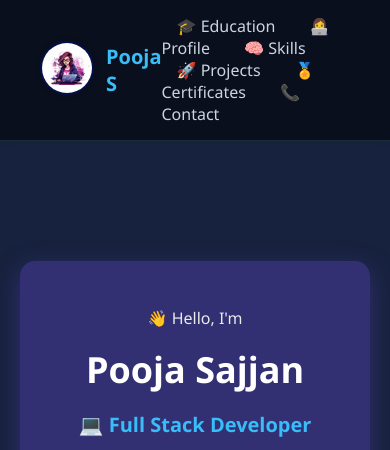
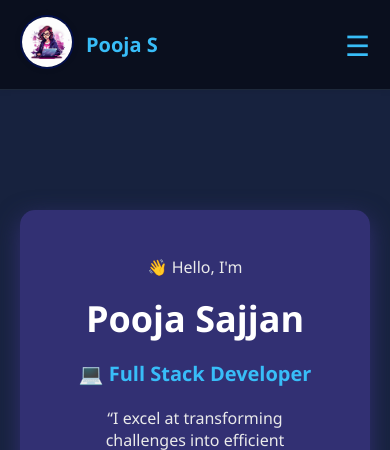
Before and after one commit to pooja-S83/personal-portfolio, a Flask app: page / in a window 390 px wide. Shown: the top 450 px of the page. Run offline with Flask 3, Linux system fonts and the light colour scheme.

Commit message:
responsive

```diff
--- a/static/style.css
+++ b/static/style.css
@@ -458,3 +458,58 @@ html {
   transform: translateY(-2px);
   box-shadow: 0 6px 12px rgba(0,0,0,0.3);
 }
+
+/* Hamburger Menu Icon */
+.menu-toggle {
+  display: none;
+  font-size: 28px;
+  cursor: pointer;
+  color: #38bdf8;
+}
+
+@media (max-width: 768px) {
+  .navbar {
+    flex-wrap: wrap;
+    padding: 15px 20px;
+  }
+
+  .menu-toggle {
+    display: block;
+  }
+
+  .nav-links {
+    display: none;
+    flex-direction: column;
+    position: absolute;
+    top: 70px;
+    right: 20px;
+    background: #0a0f1e;
+    border-radius: 8px;
+    box-shadow: 0 6px 20px rgba(0, 0, 0, 0.4);
+    padding: 15px;
+    width: 220px;
+    text-align: right;
+  }
+
+  .nav-links a {
+    display: block;
+    padding: 10px 0;
+    margin: 5px 0;
+    color: #e2e8f0;
+    border-bottom: 1px solid #1e293b;
+  }
+
+  .nav-links a:last-child {
+    border-bottom: none;
+  }
+
+  .nav-links.active {
+    display: flex;
+    animation: fadeIn 0.3s ease;
+  }
+
+  @keyframes fadeIn {
+    from { opacity: 0; transform: translateY(-10px); }
+    to { opacity: 1; transform: translateY(0); }
+  }
+}
--- a/templates/base.html
+++ b/templates/base.html
@@ -10,7 +10,7 @@
   <link rel="stylesheet" href="{{ url_for('static', filename='style.css') }}">
   <link rel="stylesheet" href="https://cdnjs.cloudflare.com/ajax/libs/font-awesome/4.7.0/css/font-awesome.min.css">
 
-  <!-- Favicon (optional) -->
+  <!-- Favicon  -->
   <link rel="icon" href="{{ url_for('static', filename='images/avatar.avif') }}" type="image/x-icon">
 </head>
 
@@ -21,7 +21,7 @@
       <!-- Avatar -->
       <a href="#about-me" class="navbar-avatar" aria-label="Go to profile section">
         <img src="{{ url_for('static', filename='images/avatar.avif') }}"
-             alt="Pooja S profile picture"
+             alt="Pooja S "
              class="avatar-img"
              loading="lazy">
       </a>
@@ -31,6 +31,9 @@
         <a href="/" title="Home">Pooja S</a>
       </div>
     </div>
+
+    <!-- Hamburger Icon -->
+    <span class="menu-toggle" onclick="toggleMenu()">☰</span>
 
     <!-- Navigation Links -->
     <nav class="nav-links" aria-label="Main navigation">
@@ -47,5 +50,12 @@
   <main>
     {% block content %}{% endblock %}
   </main>
+
+  <!-- JS for Responsive Navbar -->
+  <script>
+    function toggleMenu() {
+      document.querySelector('.nav-links').classList.toggle('active');
+    }
+  </script>
 </body>
 </html>
--- a/templates/index.html
+++ b/templates/index.html
@@ -30,6 +30,7 @@
       <p><b>CGPA:</b> <span class="highlight">8.7</span> | <span class="highlight">Top 1% of Class</span></p>
       <p class="date">📅 2022 - Present</p>
     </div>
+
     <div class="edu-card">
       <h3>🏛️ Higher Secondary</h3>
       <p>Abhyudaya PU Science College</p>
@@ -37,6 +38,7 @@
       <p><b>Percentage:</b> <span class="highlight">91%</span></p>
       <p class="date">📅 2020 - 2022</p>
     </div>
+
   </div>
 </section>
 
```
